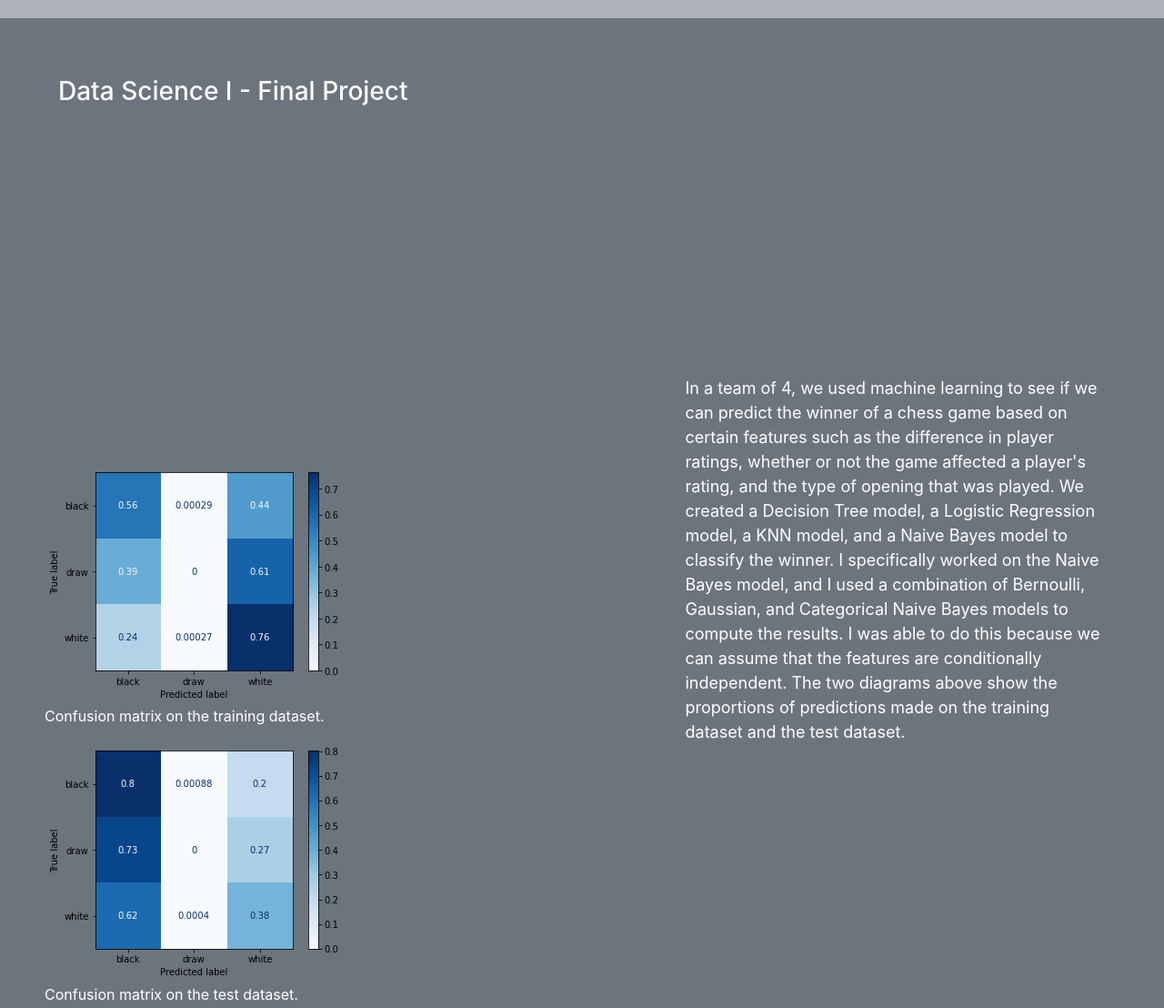
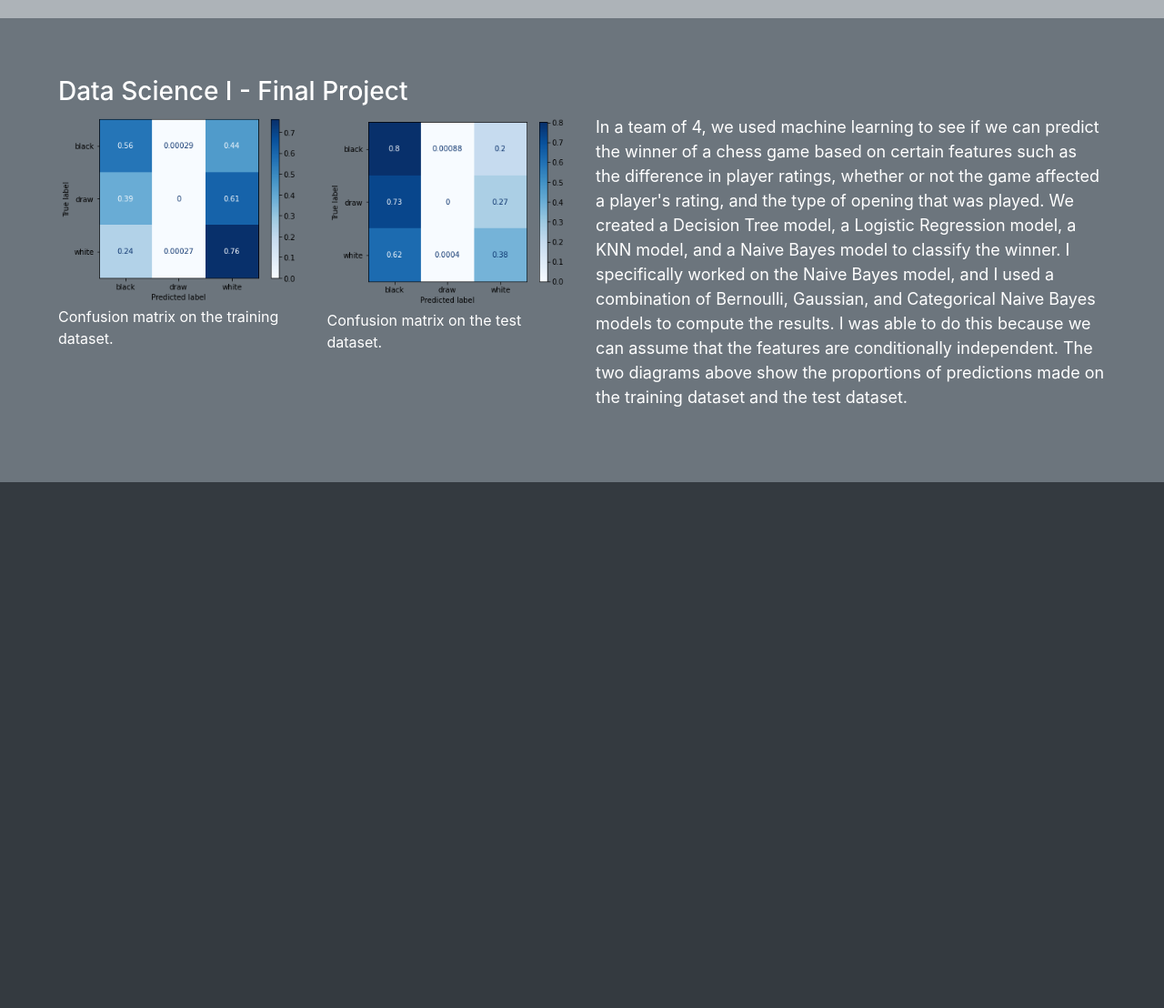
Before and after one commit to annieyrl/annieyrl.github.io, a plain HTML site: page index.html in a window 1280 px wide. Shown: the part 1160-2268 px from the top of the page at 91% size. After the commit the page ends 1690 px from the top, so only its background shows below. Drawn offline with nearby package versions, Linux system fonts and the light colour scheme.

Commit message:
Update index.html

```diff
--- a/index.html
+++ b/index.html
@@ -69,17 +69,19 @@
         <div class="container-fluid bg-secondary" style="padding: 4em; color:#ffffff">
             <h3>Data Science I - Final Project</h3>
             <div class="row">
-                <div class="col-sm-7 embed-responsive embed-responsive-16by9">
+                <div class="col-sm-3">
                     <figure>
                         <img class="img-fluid" src="train_cm.PNG" alt="confusion matrix on training dataset">
                         <figcaption>Confusion matrix on the training dataset.</figcaption>
                     </figure>
+                </div>
+                <div class="col-sm-3">
                     <figure>
                         <img class="img-fluid" src="test_cm.PNG" alt="confusion matrix on test dataset">
                         <figcaption>Confusion matrix on the test dataset.</figcaption>
                     </figure>
                 </div>
-                <div class="col-sm-5 my-auto">
+                <div class="col-sm-6 my-auto">
                     <p style="font-size: large">In a team of 4, we used machine learning to see if we can predict the winner of a chess game based on certain features
                     such as the difference in player ratings, whether or not the game affected a player's rating, and the type of opening that was played. We created a Decision Tree model,
                     a Logistic Regression model, a KNN model, and a Naive Bayes model to classify the winner. I specifically worked on the Naive Bayes model, and I used a combination
```
